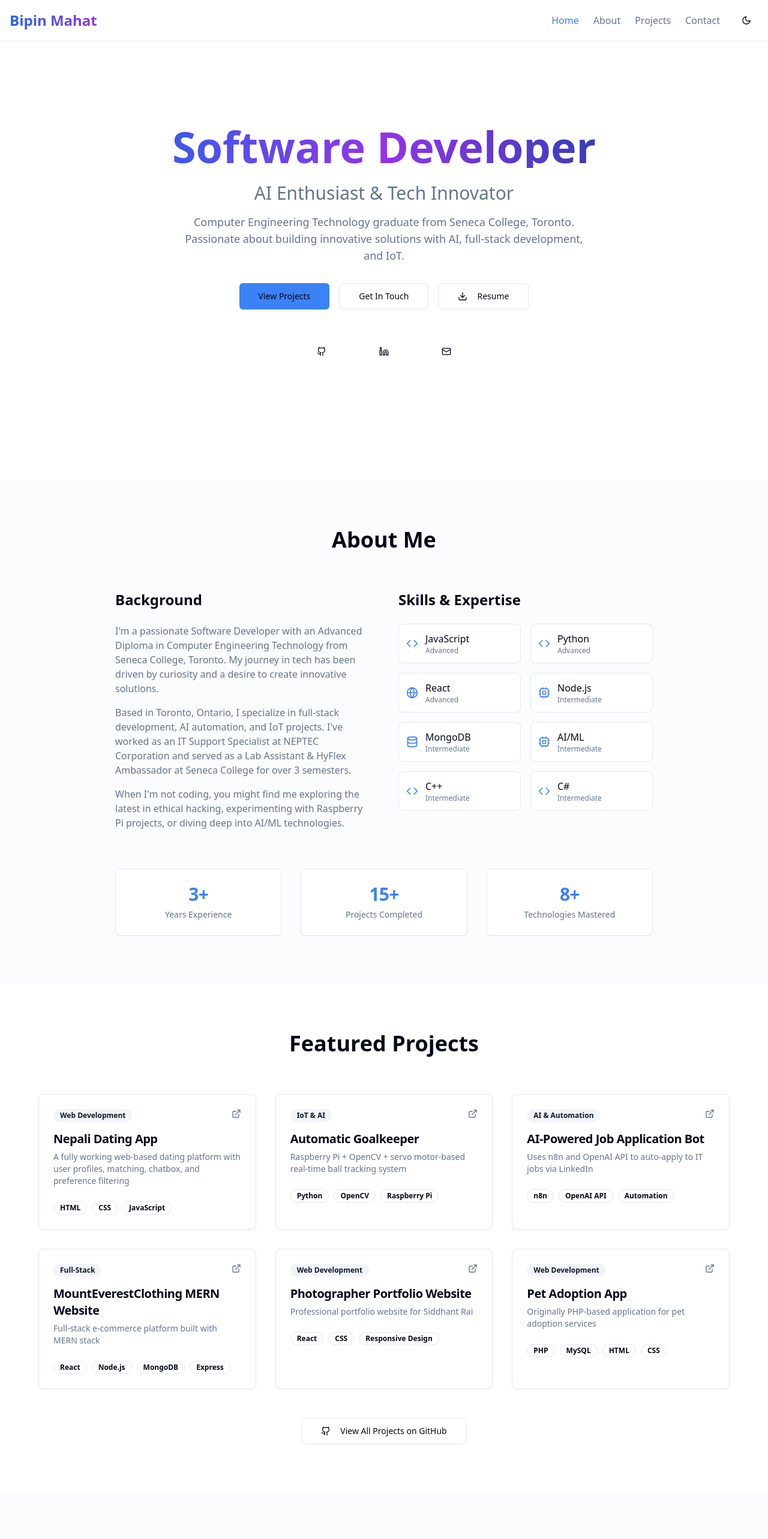
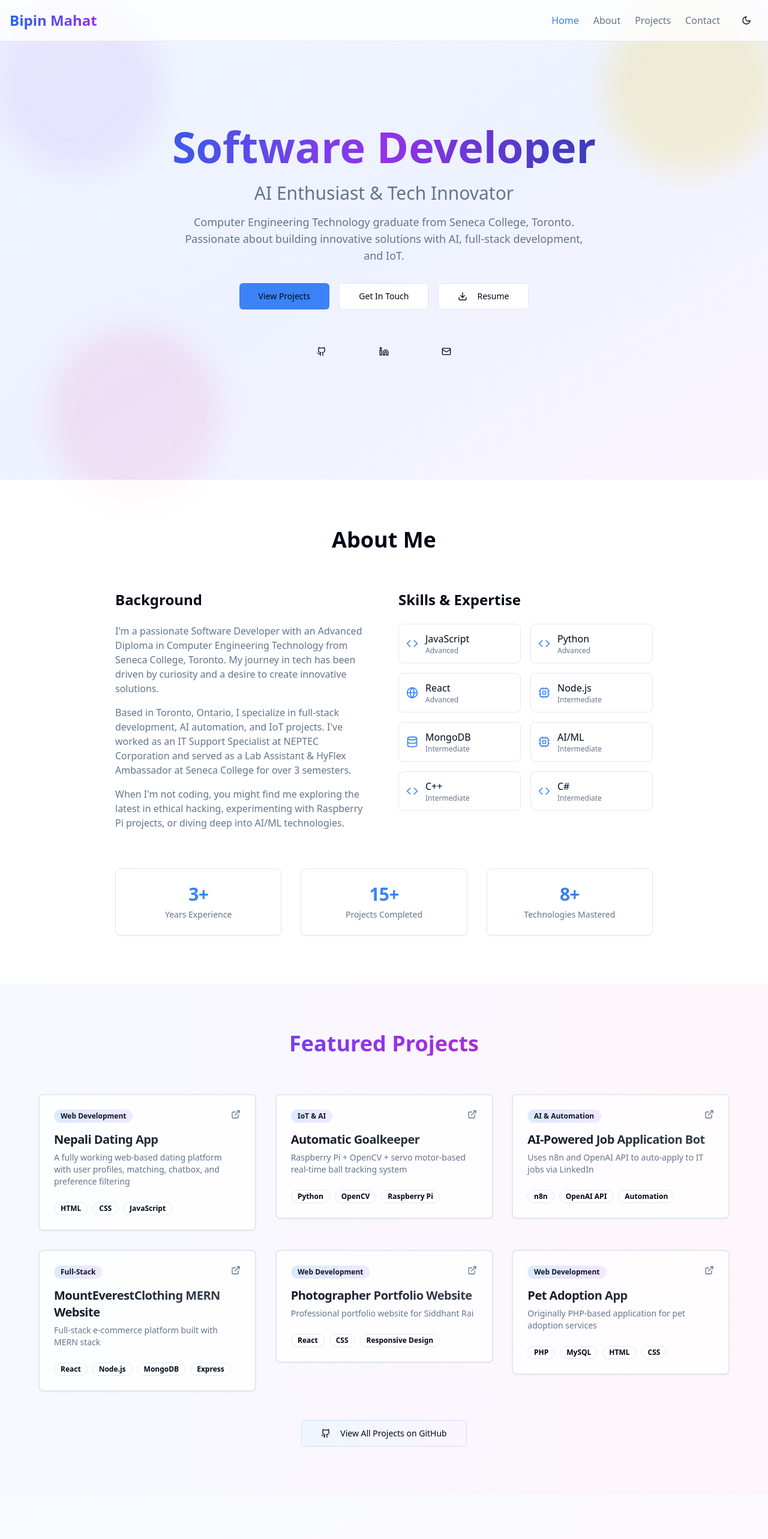
Before and after one commit to Bipinmahat1/bipin-mahat, a React (Vite) app: page / in a window 1280 px wide. Shown: the top 2566 px of the page at 60% size. Built offline with nearby package versions, Linux system fonts and the light colour scheme.

Commit message:
feat: Add project section animations and styling
Implement scroll-triggered animations for project cards and enhance the background with a more colorful and engaging design.

```diff
--- a/src/index.css
+++ b/src/index.css
@@ -133,3 +133,56 @@ html {
   background-size: 200% 200%;
   animation: gradient-x 3s ease infinite;
 }
+
+/* Animation delay utilities */
+.animation-delay-2000 {
+  animation-delay: 2s;
+}
+
+.animation-delay-4000 {
+  animation-delay: 4s;
+}
+
+/* Enhanced project animations */
+@keyframes slideInUp {
+  from {
+    opacity: 0;
+    transform: translateY(30px) scale(0.9);
+  }
+  to {
+    opacity: 1;
+    transform: translateY(0) scale(1);
+  }
+}
+
+@keyframes fadeInScale {
+  from {
+    opacity: 0;
+    transform: scale(0.8) rotateY(10deg);
+  }
+  to {
+    opacity: 1;
+    transform: scale(1) rotateY(0);
+  }
+}
+
+.project-card-enter {
+  animation: fadeInScale 0.6s ease-out forwards;
+}
+
+/* Background blob animations */
+@keyframes float {
+  0%, 100% {
+    transform: translateY(0px) rotate(0deg);
+  }
+  33% {
+    transform: translateY(-20px) rotate(1deg);
+  }
+  66% {
+    transform: translateY(-10px) rotate(-1deg);
+  }
+}
+
+.floating-blob {
+  animation: float 6s ease-in-out infinite;
+}
--- a/src/pages/Index.tsx
+++ b/src/pages/Index.tsx
@@ -1,5 +1,5 @@
 
-import { useState, useEffect } from 'react';
+import { useState, useEffect, useRef } from 'react';
 import { Moon, Sun, Github, Linkedin, Mail, Download, ExternalLink, Code, Cpu, Globe, Database } from 'lucide-react';
 import { Button } from '@/components/ui/button';
 import { Card, CardContent, CardDescription, CardHeader, CardTitle } from '@/components/ui/card';
@@ -11,7 +11,9 @@ import { useToast } from '@/hooks/use-toast';
 const Index = () => {
   const [darkMode, setDarkMode] = useState(false);
   const [activeSection, setActiveSection] = useState('home');
+  const [visibleProjects, setVisibleProjects] = useState<number[]>([]);
   const { toast } = useToast();
+  const projectRefs = useRef<(HTMLDivElement | null)[]>([]);
 
   useEffect(() => {
     const observer = new IntersectionObserver(
@@ -30,6 +32,30 @@ const Index = () => {
 
     return () => observer.disconnect();
   }, []);
+
+  useEffect(() => {
+    const projectObserver = new IntersectionObserver(
+      (entries) => {
+        entries.forEach((entry) => {
+          if (entry.isIntersecting) {
+            const index = projectRefs.current.indexOf(entry.target as HTMLDivElement);
+            if (index !== -1 && !visibleProjects.includes(index)) {
+              setTimeout(() => {
+                setVisibleProjects(prev => [...prev, index]);
+              }, index * 150); // Staggered animation delay
+            }
+          }
+        });
+      },
+      { threshold: 0.2 }
+    );
+
+    projectRefs.current.forEach((ref) => {
+      if (ref) projectObserver.observe(ref);
+    });
+
+    return () => projectObserver.disconnect();
+  }, [visibleProjects]);
 
   const toggleDarkMode = () => {
     setDarkMode(!darkMode);
@@ -96,6 +122,14 @@ const Index = () => {
 
   return (
     <div className={`min-h-screen transition-colors duration-300 ${darkMode ? 'dark' : ''}`}>
+      {/* Enhanced Background */}
+      <div className="fixed inset-0 -z-10">
+        <div className="absolute inset-0 bg-gradient-to-br from-blue-50 via-indigo-50 to-purple-50 dark:from-gray-900 dark:via-blue-900/20 dark:to-purple-900/20"></div>
+        <div className="absolute top-0 -left-4 w-72 h-72 bg-purple-300 rounded-full mix-blend-multiply filter blur-xl opacity-20 animate-pulse"></div>
+        <div className="absolute top-0 -right-4 w-72 h-72 bg-yellow-300 rounded-full mix-blend-multiply filter blur-xl opacity-20 animate-pulse animation-delay-2000"></div>
+        <div className="absolute -bottom-8 left-20 w-72 h-72 bg-pink-300 rounded-full mix-blend-multiply filter blur-xl opacity-20 animate-pulse animation-delay-4000"></div>
+      </div>
+
       {/* Navigation */}
       <nav className="fixed top-0 w-full bg-background/80 backdrop-blur-sm border-b z-50">
         <div className="container mx-auto px-4 py-4 flex justify-between items-center">
@@ -124,7 +158,7 @@ const Index = () => {
       </nav>
 
       {/* Hero Section */}
-      <section id="home" className="pt-20 pb-16 min-h-screen flex items-center">
+      <section id="home" className="pt-20 pb-16 min-h-screen flex items-center relative">
         <div className="container mx-auto px-4">
           <div className="max-w-4xl mx-auto text-center animate-fade-in">
             <div className="mb-8">
@@ -177,7 +211,7 @@ const Index = () => {
       </section>
 
       {/* About Section */}
-      <section id="about" className="py-20 bg-muted/30">
+      <section id="about" className="py-20 bg-background/60 backdrop-blur-sm relative">
         <div className="container mx-auto px-4">
           <div className="max-w-4xl mx-auto">
             <h2 className="text-4xl font-bold text-center mb-16">About Me</h2>
@@ -244,37 +278,56 @@ const Index = () => {
       </section>
 
       {/* Projects Section */}
-      <section id="projects" className="py-20">
-        <div className="container mx-auto px-4">
+      <section id="projects" className="py-20 relative">
+        <div className="absolute inset-0 bg-gradient-to-r from-blue-500/5 via-purple-500/5 to-pink-500/5"></div>
+        <div className="container mx-auto px-4 relative">
           <div className="max-w-6xl mx-auto">
-            <h2 className="text-4xl font-bold text-center mb-16">Featured Projects</h2>
+            <h2 className="text-4xl font-bold text-center mb-16 bg-gradient-to-r from-blue-600 via-purple-600 to-pink-600 bg-clip-text text-transparent">
+              Featured Projects
+            </h2>
 
             <div className="grid md:grid-cols-2 lg:grid-cols-3 gap-8">
               {projects.map((project, index) => (
-                <Card key={index} className="hover-scale transition-all duration-300 hover:shadow-lg">
+                <div
+                  key={index}
+                  ref={(el) => {
+                    projectRefs.current[index] = el;
+                  }}
+                  className={`transform transition-all duration-700 ease-out ${
+                    visibleProjects.includes(index)
+                      ? 'translate-y-0 opacity-100 scale-100'
+                      : 'translate-y-8 opacity-0 scale-95'
+                  }`}
+                >
+                  <Card className="hover-scale transition-all duration-300 hover:shadow-xl bg-background/80 backdrop-blur-sm border-2 hover:border-primary/20">
                     <CardHeader>
                       <div className="flex justify-between items-start mb-2">
-                      <Badge variant="secondary">{project.category}</Badge>
-                      <ExternalLink className="h-4 w-4 text-muted-foreground" />
+                        <Badge variant="secondary" className="bg-gradient-to-r from-blue-100 to-purple-100 dark:from-blue-900/30 dark:to-purple-900/30">
+                          {project.category}
+                        </Badge>
+                        <ExternalLink className="h-4 w-4 text-muted-foreground hover:text-primary transition-colors" />
                       </div>
-                    <CardTitle className="text-xl">{project.title}</CardTitle>
+                      <CardTitle className="text-xl bg-gradient-to-r from-gray-900 to-gray-700 dark:from-gray-100 dark:to-gray-300 bg-clip-text text-transparent">
+                        {project.title}
+                      </CardTitle>
                       <CardDescription>{project.description}</CardDescription>
                     </CardHeader>
                     <CardContent>
                       <div className="flex flex-wrap gap-2">
                         {project.tech.map((tech, techIndex) => (
-                        <Badge key={techIndex} variant="outline" className="text-xs">
+                          <Badge key={techIndex} variant="outline" className="text-xs hover:bg-primary/10 transition-colors">
                             {tech}
                           </Badge>
                         ))}
                       </div>
                     </CardContent>
                   </Card>
+                </div>
               ))}
             </div>
 
             <div className="text-center mt-12">
-              <Button asChild variant="outline" size="lg" className="hover-scale">
+              <Button asChild variant="outline" size="lg" className="hover-scale bg-gradient-to-r from-blue-50 to-purple-50 dark:from-blue-900/20 dark:to-purple-900/20 border-primary/20 hover:border-primary/40">
                 <a href="https://github.com/bipinmahat1" target="_blank" rel="noopener noreferrer">
                   <Github className="h-4 w-4 mr-2" />
                   View All Projects on GitHub
@@ -286,7 +339,7 @@ const Index = () => {
       </section>
 
       {/* Contact Section */}
-      <section id="contact" className="py-20 bg-muted/30">
+      <section id="contact" className="py-20 bg-gradient-to-br from-blue-50/50 via-purple-50/50 to-pink-50/50 dark:from-blue-900/10 dark:via-purple-900/10 dark:to-pink-900/10 relative">
         <div className="container mx-auto px-4">
           <div className="max-w-2xl mx-auto">
             <h2 className="text-4xl font-bold text-center mb-16">Get In Touch</h2>
@@ -336,7 +389,7 @@ const Index = () => {
       </section>
 
       {/* Footer */}
-      <footer className="py-12 border-t">
+      <footer className="py-12 border-t bg-background/60 backdrop-blur-sm">
         <div className="container mx-auto px-4">
           <div className="max-w-4xl mx-auto text-center">
             <h3 className="text-2xl font-bold mb-4 bg-gradient-to-r from-blue-600 to-purple-600 bg-clip-text text-transparent">
```
Lines whose indentation alone changed are shown as unchanged.
